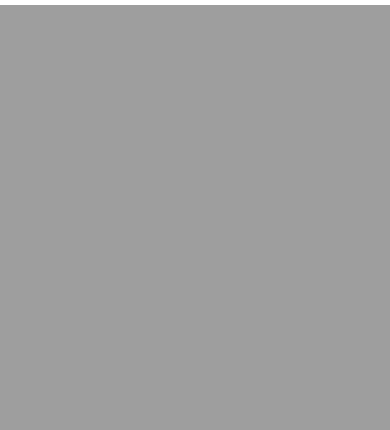
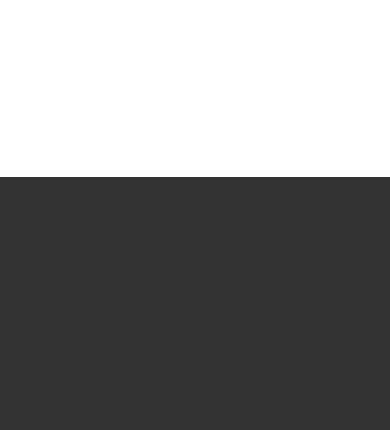
Before and after one commit to rgaikema/go-vegan-groningen, a PHP site: page / in a window 390 px wide. Shown: the part 845-1275 px from the top of the page. Before the commit the page ends 850 px from the top, so only its background shows below. Run offline with PHP 8.4, Linux system fonts and the light colour scheme; some libraries are stand-ins or nearby versions.

Commit message:
added new style for spa

```diff
--- a/css/style.css
+++ b/css/style.css
@@ -12,21 +12,56 @@ body {
 
 h1 {
   font-size: 24px;
+  color: #fff;
+  margin: 0;
+  display: inline-block;
 }
 
 h2 {
   font-size: 16px;
 }
 
+.section {
+  width: 100%;
+  min-height: 30vh;
+}
+
+.section:nth-of-type(even){
+  background: #eee;
+}
+
+.section.map-holder {
+  height: 0;
+  min-height: 0;
+  position: relative;
+  padding-top: 53%;
+}
+
+.section.footer {
+  background: #333;
+  color: #fff;
+}
+
 #map {
   position: absolute;
+  top: 0;
   height: 100%;
   width:100%;
 }
 
+.top {
+  padding: 10px 20px;
+  background: #33ab33;
+}
+
+.main-nav {
+  display: none;
+}
+
 .nav {
+  top: 0;
   margin: 20px;
-  position: fixed;
+  position: absolute;
   width: 25vw;
   min-height: 30vh;
   z-index: 2;
@@ -93,6 +128,16 @@ a {
   min-width: 160px;
 }
 
+.ads-space {
+  height: 100px;
+  width: 100%;
+  background: #fff;
+  z-index: 99;
+  position: fixed;
+  bottom: 0;
+  display: none;
+}
+
 @media only screen
     and (max-device-width: 1220px) {
 
@@ -122,6 +167,10 @@ a {
 
         h1 {
             font-size: 18px;
+        }
+
+        .top {
+          display: none;
         }
 
         .nav {
@@ -202,4 +251,8 @@ a {
             max-width: 150px;
         }
 
+        .ads-space {
+          display: none;
+        }
+
 }
--- a/index.html
+++ b/index.html
@@ -11,16 +11,25 @@
 </head>
 
 <body>
-
+	<section class="top">
+		<h1>Visit Groningen</h1>
+		<span class="main-menu-toggle" id="js-main-menu-toggle">Menu</span>
+		<nav class="main-nav">
+			<ul class="nav-list">
+				<li class="nav-list-item">Info</li>
+				<li class="nav-list-item">Advertise</li>
+				<li class="nav-list-item">contact</li>
+			</ul>
+		</nav>
+	</section>
+	<div class="map-holder section">
+		<div id="map"></div>
 		<div class="nav" id="nav">
-		<div class="info-toggle-holder">
+			<div class="info-toggle-holder"><span><h1>Visit Groningen</h1></span>
 				<span class="hide-info" id="js-hide-info"><span id="js-hide-triangle">&#x25BC;</span> <span id="js-hide-txt">hide</span></span>
 			</div>
-		<h1>Visit Groningen</h1>
 	  		<i>Click on one of the markers to view location information</i>
-  		<div class="location-info" id="location-info">
-
-  		</div>
+	  		<div class="location-info" id="location-info"></div>
 	  		<div class="options-button-holder">
 	  			<button id="optionsBtn">Options</button>
 			</div>
@@ -59,7 +68,22 @@
 	  			</div>
 	  		</div>
 		</div>
-	<div id="map"></div>
+	</div>
+	<div class="ads-space section"></div>
+	<div class="info section">
+
+	</div>
+	<div class="tips section">
+
+	</div>
+	<div class="links section">
+
+	</div>
+	<footer class="footer section">
+
+	</footer>
+
+
 
 	<script src="js/script.js"></script>
 	<script async defer
--- a/js/script.js
+++ b/js/script.js
@@ -624,12 +624,9 @@ function initMap() {
 			zoom: 15,
 			center: new google.maps.LatLng(53.2197605, 6.555695),
 			mapTypeId: google.maps.MapTypeId.ROADMAP,
-			mapTypeControl: true,
-	        mapTypeControlOptions: {
-	            position: google.maps.ControlPosition.RIGHT_TOP,
-	            mapTypeIds: ['roadmap', 'satellite', 'hybrid', 'terrain',
-	                    'styled_map']
-	        }
+			mapTypeControl: false,
+			fullscreenControl: false,
+			streetViewControl: false
 		});
 	} else {
 		var map = new google.maps.Map(document.getElementById('map'), {
@@ -639,7 +636,7 @@ function initMap() {
 			mapTypeControl: false,
 			zoomControl: true,
           	zoomControlOptions: {
-              position: google.maps.ControlPosition.RIGHT_TOP
+              position: google.maps.ControlPosition.LEFT_TOP
           	},
           	streetViewControl: false,
 	        fullscreenControl: false
```
Lines whose indentation alone changed are shown as unchanged.
